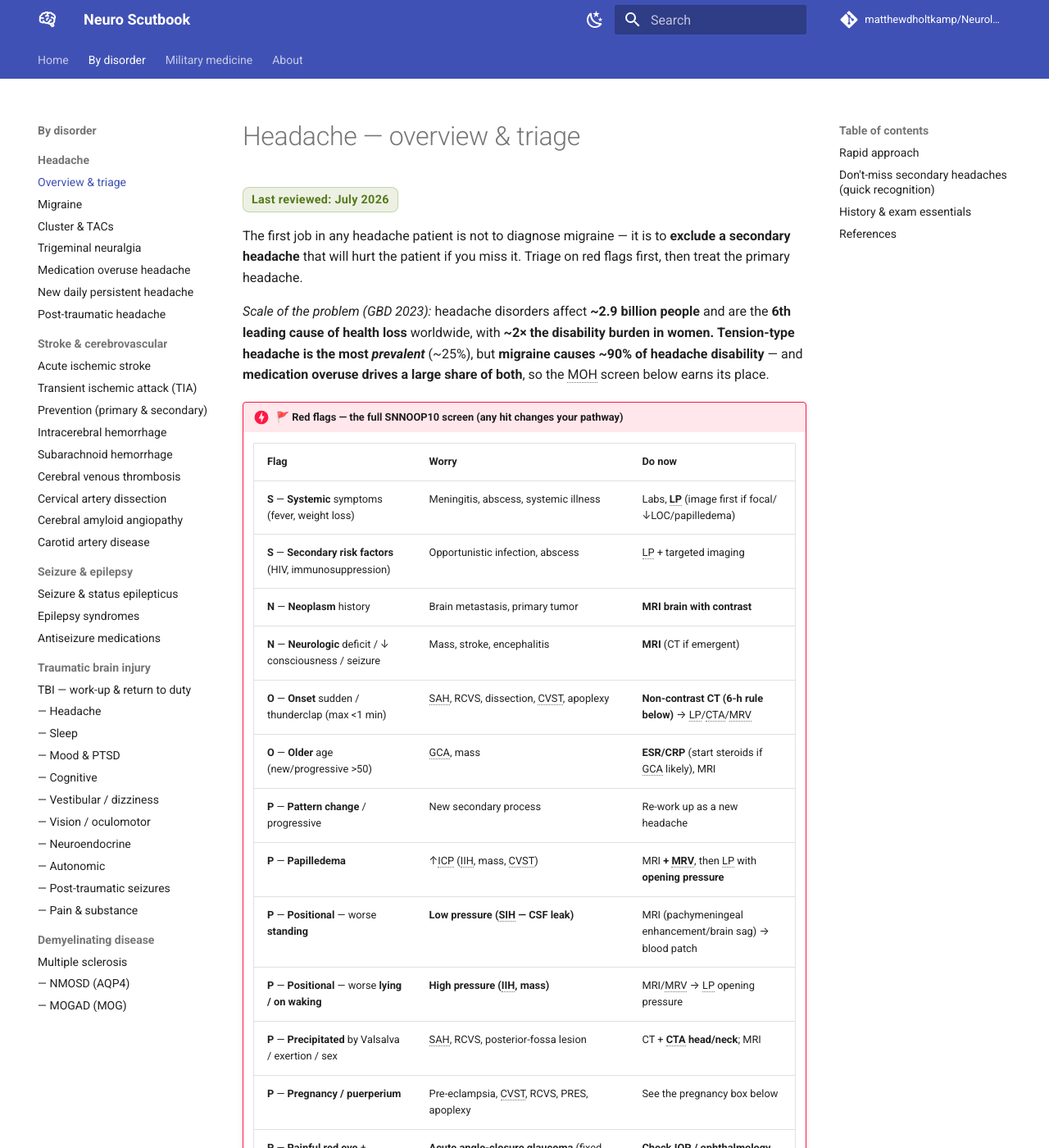
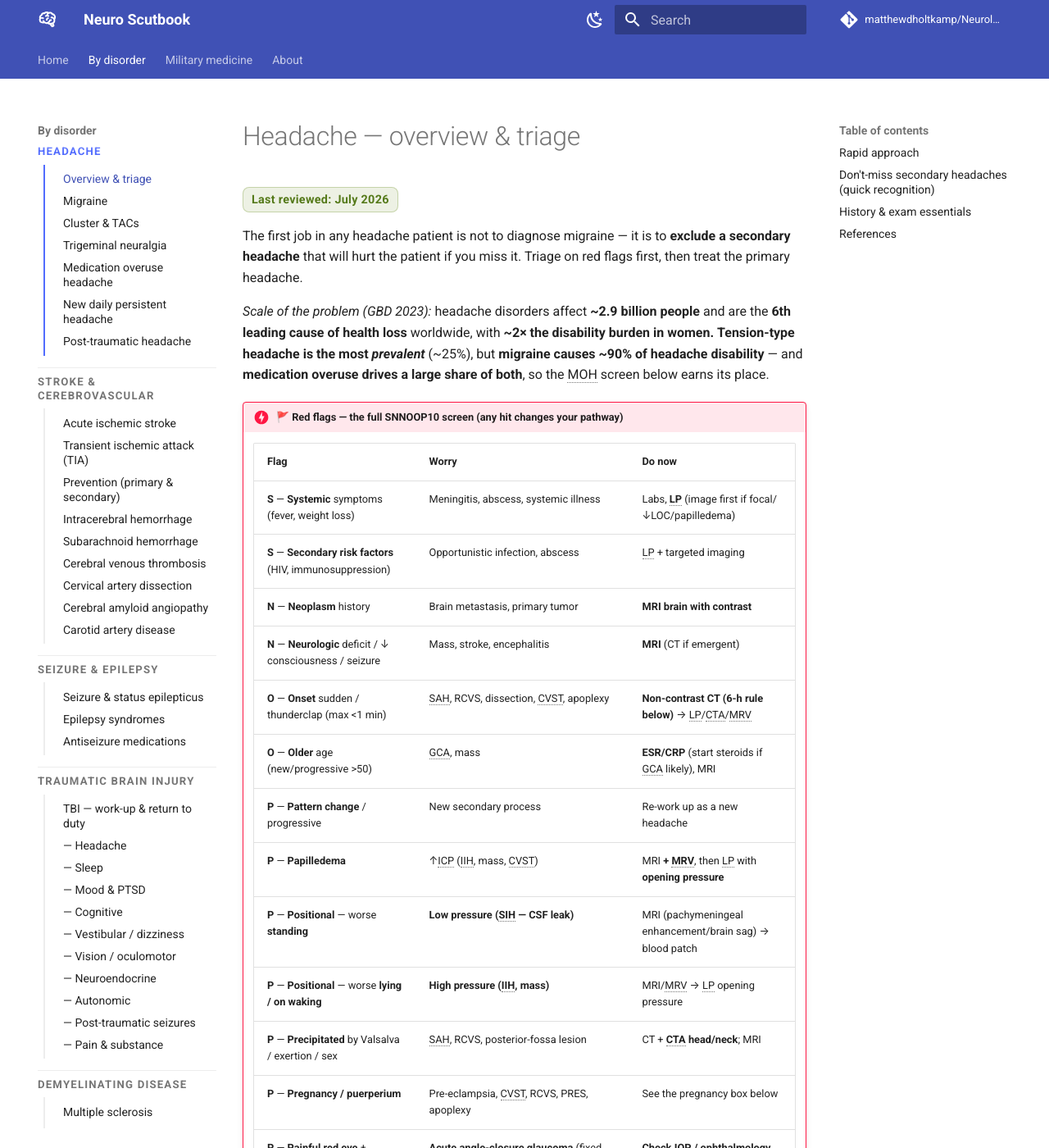
Before and after one commit to matthewdholtkamp/Neurology, an MkDocs documentation site: the page built from docs/headache/index.md, in a window 1280 px wide and 1400 px high. Shown: the whole window at 82% size. Built offline with MkDocs 1.6.1 and Material for MkDocs 9.7.7, drawn with Linux system fonts in a browser that asks for light colours; comment, search, counter and statistics services are not loaded.

Commit message:
Sidebar: separate the disorder sections visually
Under one "By disorder" tab the five sections ran together as a single
30-item list — the section labels (Headache, Stroke & cerebrovascular,
Seizure & epilepsy, TBI, Demyelinating disease) were nearly indistinguishable
from the page links beneath them.

Each section now gets a dividing rule and top margin, an uppercase tracked-out
label that reads as a heading rather than another link, and a left border on
its page list so the grouping is unmistakable. The section you're currently
inside picks up the accent colour on both the label and the border.

Scoped to level-2 sections nested inside the tab section, so the "By disorder"
tab title itself is untouched. First section suppresses its top border so the
list doesn't open with a stray rule.

All colours come from Material's theme variables, so this adapts to dark mode
rather than hardcoding.

Co-Authored-By: Claude Opus 4.8 <noreply@anthropic.com>

```diff
--- a/docs/stylesheets/extra.css
+++ b/docs/stylesheets/extra.css
@@ -90,3 +90,48 @@
 .md-tabs__list {
   flex-wrap: wrap;
 }
+
+/* ---- Sidebar: visually separate the disorder sections ---- */
+/* Targets level-2 sections (Headache, Stroke, Seizure, TBI, Demyelinating)
+   nested inside the level-1 tab section ("By disorder"), leaving the tab
+   title itself untouched. */
+.md-nav--primary .md-nav__item--section .md-nav__item--section {
+  margin-top: 1.1rem;
+  padding-top: 0.85rem;
+  border-top: 1px solid var(--md-default-fg-color--lightest);
+}
+.md-nav--primary .md-nav__item--section .md-nav__item--section:first-child {
+  margin-top: 0.2rem;
+  padding-top: 0;
+  border-top: none;
+}
+
+/* The section label itself: small, uppercase, tracked out — reads as a
+   heading rather than another page link. */
+.md-nav--primary .md-nav__item--section .md-nav__item--section > .md-nav__link,
+.md-nav--primary .md-nav__item--section .md-nav__item--section > label.md-nav__link {
+  font-size: 0.66rem;
+  font-weight: 700;
+  text-transform: uppercase;
+  letter-spacing: 0.09em;
+  color: var(--md-default-fg-color--light);
+  opacity: 1;
+  margin-bottom: 0.35rem;
+}
+
+/* Indent the pages under each section so the grouping is unmistakable */
+.md-nav--primary .md-nav__item--section .md-nav__item--section > .md-nav {
+  border-left: 2px solid var(--md-default-fg-color--lightest);
+  margin-left: 0.35rem;
+  padding-left: 0.5rem;
+}
+
+/* Highlight the section the reader is currently inside */
+.md-nav--primary .md-nav__item--section .md-nav__item--section.md-nav__item--active
+  > .md-nav__link {
+  color: var(--md-accent-fg-color);
+}
+.md-nav--primary .md-nav__item--section .md-nav__item--section.md-nav__item--active
+  > .md-nav {
+  border-left-color: var(--md-accent-fg-color);
+}
```
